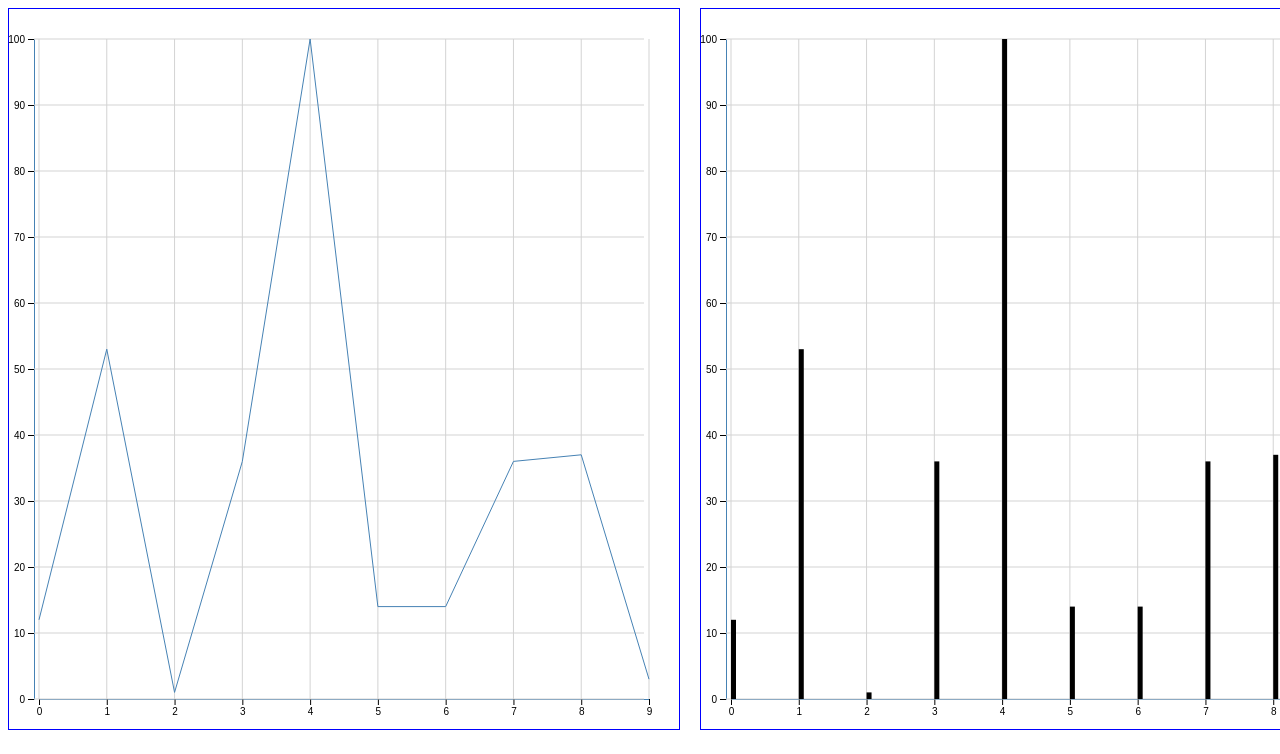
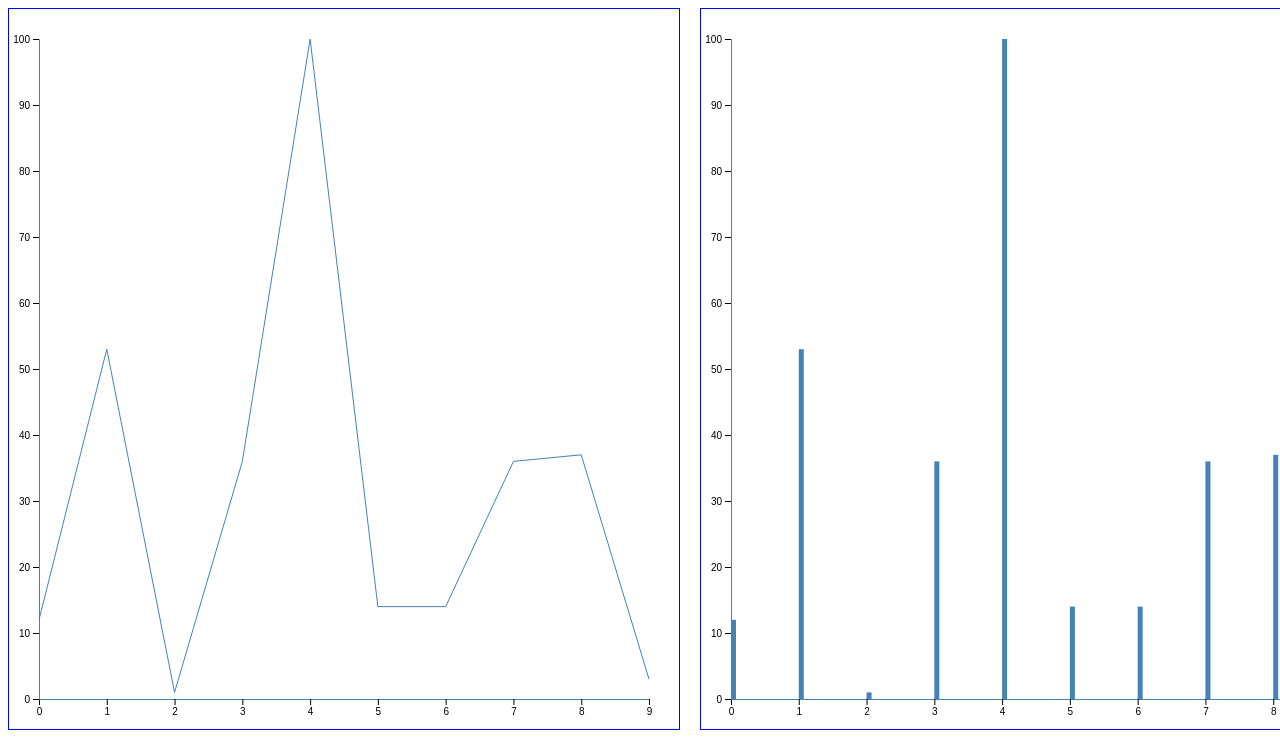
Before and after one commit to PrasunPK/visualization, a plain HTML site: page liveChart/index.html in a window 1280 px wide. Shown: the top 754 px of the page. Drawn offline with nearby package versions, Linux system fonts and the light colour scheme.

Commit message:
Refactoring

```diff
--- a/liveChart/visualize.js
+++ b/liveChart/visualize.js
@@ -19,7 +19,7 @@ generateRandomNumbers();
 
 var getLastRandomNumbers = function () {
     randomNumbers.push(_.random(0, 100));
-    randomNumbers.shift(1);
+    randomNumbers.shift();
     return randomNumbers;
 };
 
@@ -42,26 +42,50 @@ var populateLineChart = function (svg, randomNumbers, xScale, yScale) {
         .classed('path', true);
 };
 
+var updateDOM = function (svg) {
+    svg.selectAll('rect').exit().remove();
+};
+
 var populateBarChart = function populateBarChart(svg, randomNumbers, xScale, yScale) {
     var width = 5;
-    svg.selectAll('rect')
+    svg = svg.selectAll('rect')
         .data(randomNumbers)
         .enter()
-        .append('rect')
-        .attr('height', function (d) {
+        .append('rect');
+
+    svg = svg.attr('height', function (d) {
             return INNER_HEIGHT - yScale(d);
         })
-        .attr('width', width)
-        .attr('x', function (d, i) {
+        .attr('width', width);
+
+    svg = svg.attr('x', function (d, i) {
             return xScale(i);
         })
         .attr('y', function (d) {
             return yScale(d);
         })
         .attr('transform', translate(MARGIN, MARGIN))
+        .attr('fill', 'steelblue')
         .classed('rect', true);
 
-    svg.selectAll('rect').exit().remove();
+    updateDOM(svg);
+};
+var initializeChart = function (xAxis, yAxis, div) {
+    var svg = d3.select(div).append("svg")
+        .attr('width', WIDTH)
+        .attr('height', HEIGHT);
+
+    svg.append('g')
+        .attr('transform', translate(MARGIN, HEIGHT - MARGIN))
+        .call(xAxis)
+        .classed('xAxis', true);
+
+    svg.append('g')
+        .attr('transform', translate(MARGIN, MARGIN))
+        .call(yAxis)
+        .classed('yAxis', true);
+
+    return svg;
 };
 
 var updateBarChart = function (svg, randomNumbers, yScale) {
@@ -73,43 +97,11 @@ var updateBarChart = function (svg, randomNumbers, yScale) {
         .attr('y', function (d) {
             return yScale(d);
         });
+
+    updateDOM(svg);
 };
 
-var initializeChart = function (xAxis, yAxis, div) {
-    var svg = d3.select(div).append("svg")
-        .attr('width', WIDTH)
-        .attr('height', HEIGHT);
-
-    svg.append('g')
-        .attr('transform', translate(MARGIN, HEIGHT - MARGIN))
-        .call(xAxis)
-        .classed('xAxis', true);
-
-    svg.selectAll('.xAxis .tick')
-        .append('line')
-        .attr('x1', 0)
-        .attr('y1', 0)
-        .attr('x2', 0)
-        .attr('y2', -INNER_HEIGHT)
-        .classed('grid', true);
-
-    svg.append('g')
-        .attr('transform', translate(MARGIN - 5, MARGIN))
-        .call(yAxis)
-        .classed('yAxis', true);
-
-    svg.selectAll('.yAxis .tick')
-        .append('line')
-        .attr('x1', 0)
-        .attr('y1', 0)
-        .attr('x2', INNER_WIDTH)
-        .attr('y2', 0)
-        .classed('grid', true);
-
-    return svg;
-};
-
-var removeChartIfExists = function (svg) {
+var removeLineChartIfExists = function (svg) {
     svg.selectAll('.path').remove();
 };
 
@@ -133,11 +125,14 @@ var loadChart = function () {
     setInterval(function () {
         var randomNumbers = getLastRandomNumbers();
 
-        removeChartIfExists(svgForLine);
+        removeLineChartIfExists(svgForLine);
+        populateLineChart(svgForLine, randomNumbers, xScale, yScale);
 
-        populateLineChart(svgForLine, randomNumbers, xScale, yScale);
         updateBarChart(svgForBar, randomNumbers, yScale);
+
     }, 250);
+
+
 
 };
 
```
Also changed, not shown: liveChart/styles.css (+7 -7 lines).
